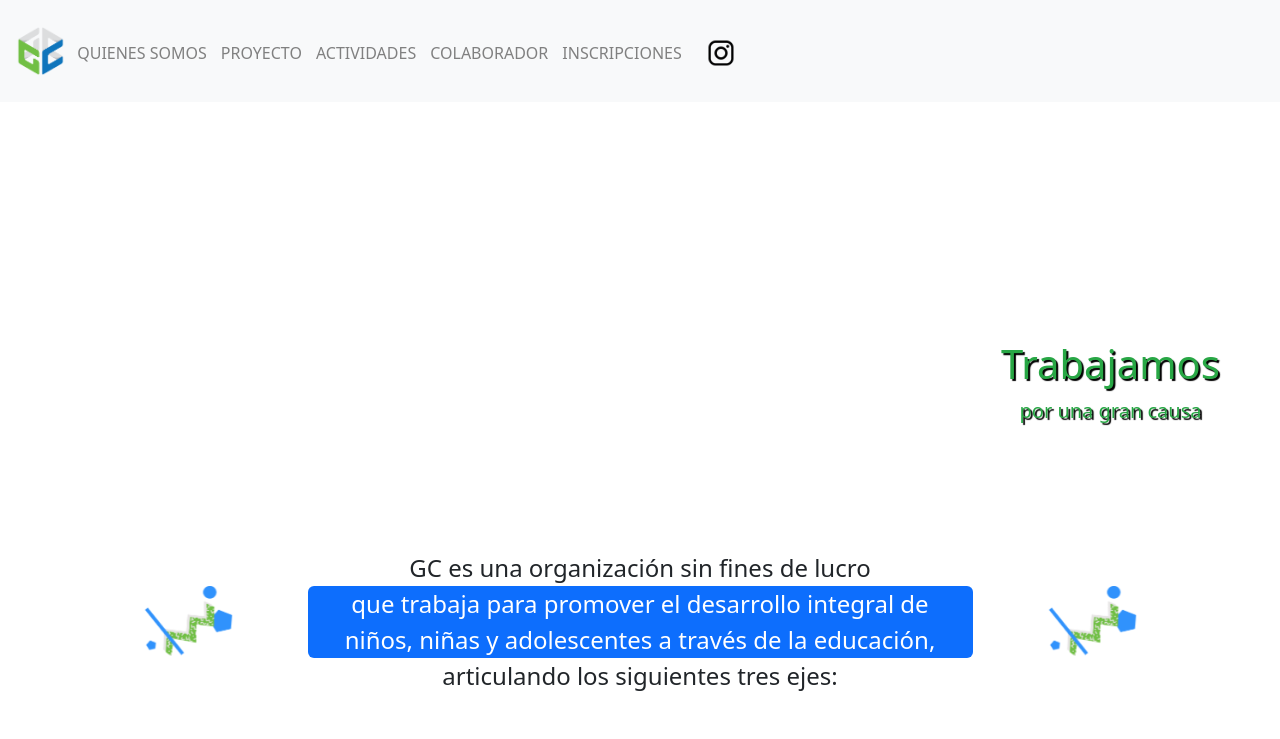
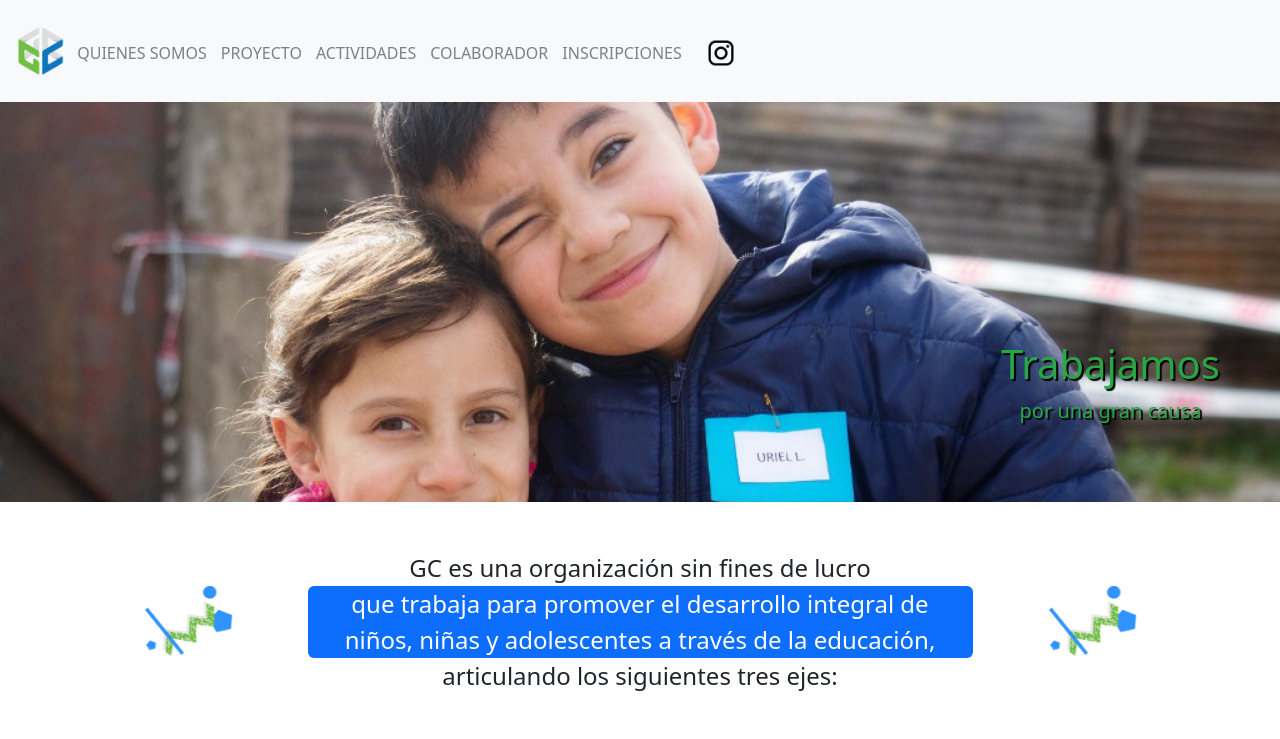
Before and after one commit to AlvaroJC17/P_INTEGRADOR_01, a plain HTML site: page index.html in a window 1280 px wide. Shown: the top 739 px of the page. Drawn offline with nearby package versions, Linux system fonts and the light colour scheme; files whose address does not match are found by name.

Commit message:
img header fixed

```diff
--- a/css/styles.css
+++ b/css/styles.css
@@ -35,7 +35,7 @@ body, html{
 /*Estilos Header*/
 
 header{
-    background-image: url('./Recursos integrador/home-lg.jpg');
+    background-image: url('../Recursos integrador/home-lg.jpg');
     background-repeat: no-repeat;
     background-size: cover;
     background-position: center;
```
